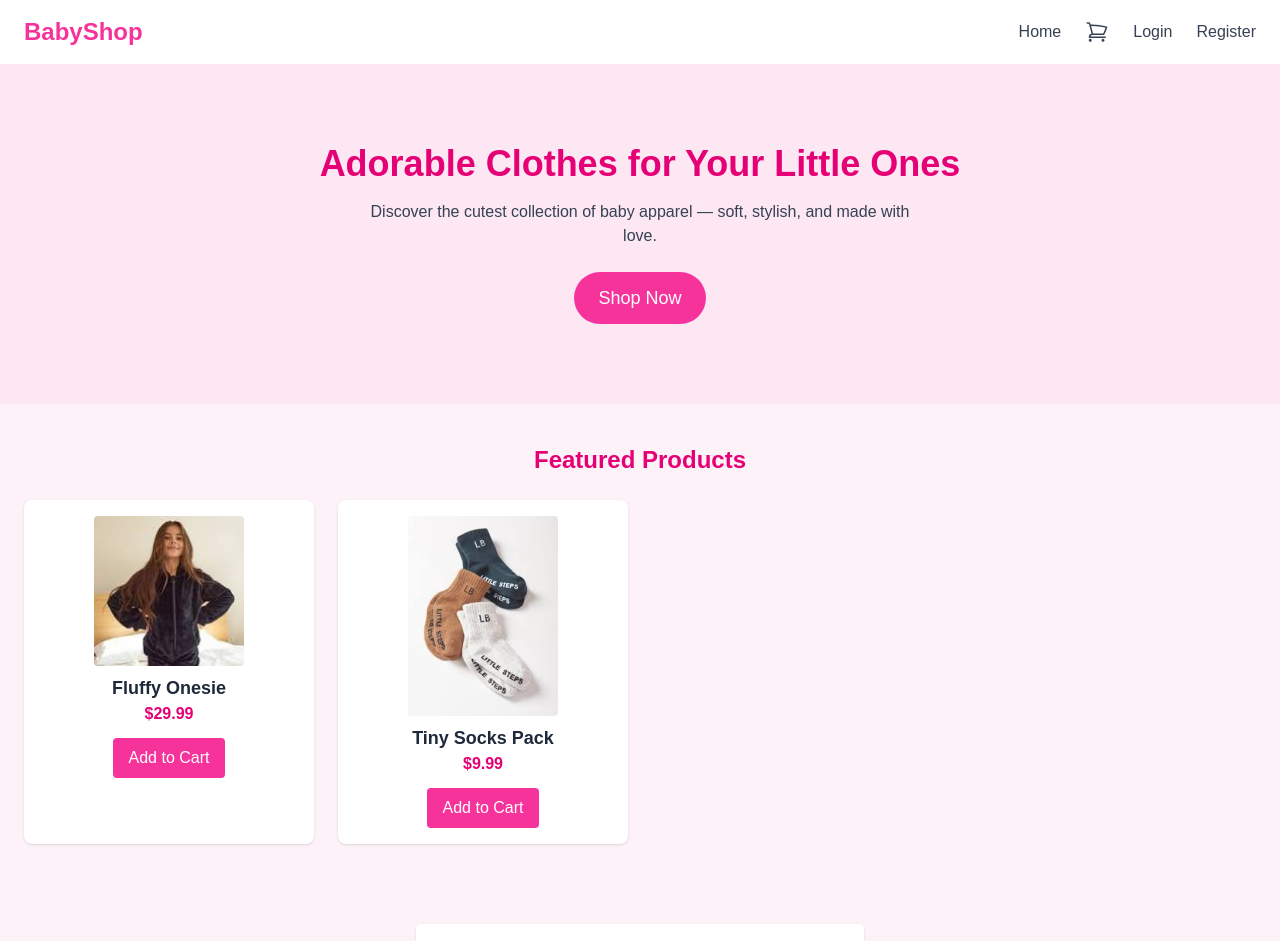
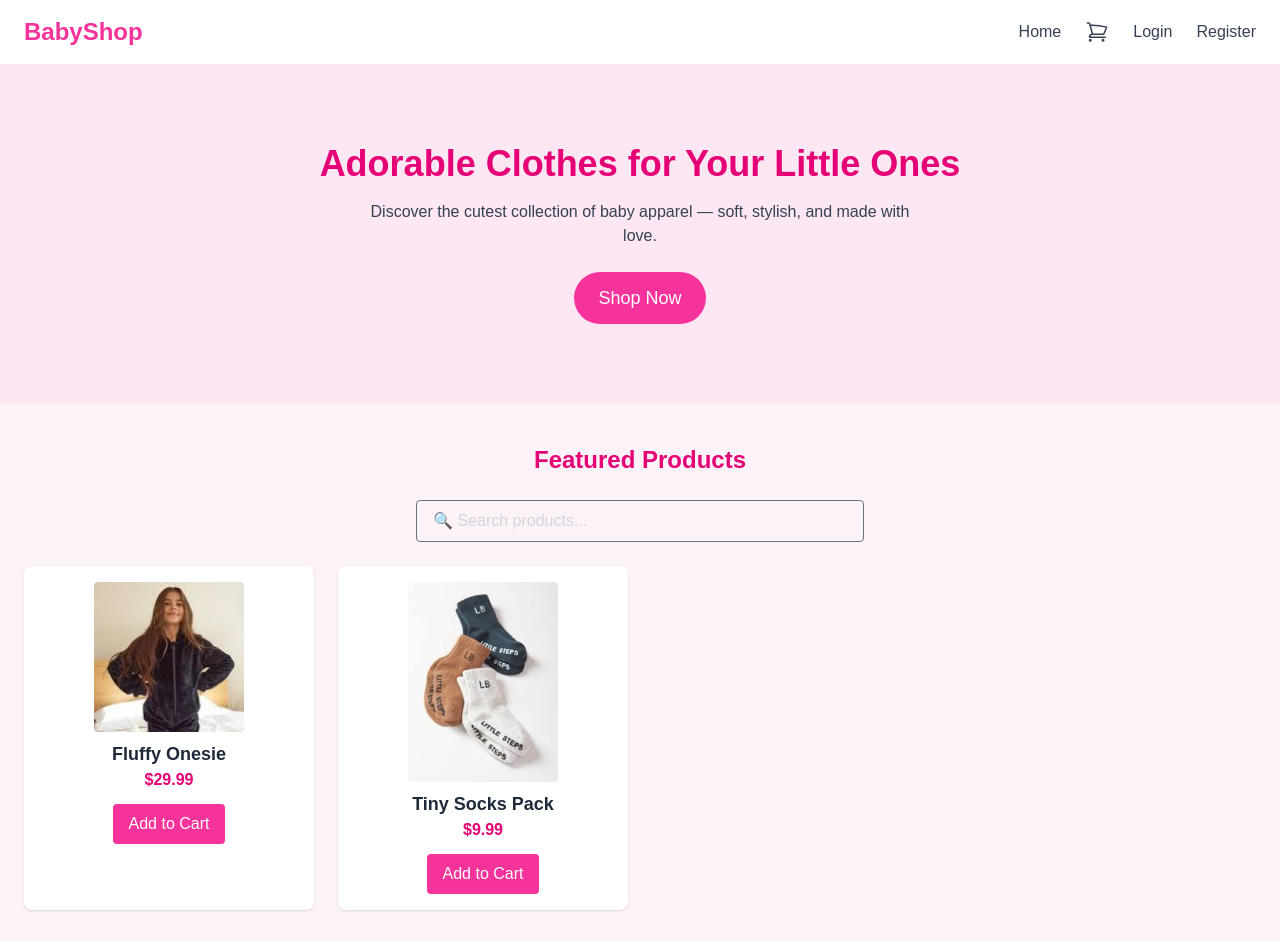
Before and after one commit to BITS4/babyshop, a Next.js app in the folder babyshop/: page / in a window 1280 px wide. Shown: the top 941 px of the page. Built offline with nearby package versions, Linux system fonts and the light colour scheme.

Commit message:
simple profile page

```diff
--- a/babyshop/app/page.tsx
+++ b/babyshop/app/page.tsx
@@ -5,53 +5,46 @@ import HeroSection from "../components/HeroSection"
 import ProductCard from "../components/ProductCard"
 import CartPreview from "../components/CartPreview"
 import { useProducts } from "../context/ProductContext"
-
-const products = [
-  {
-    id: 1,
-    name: "Fluffy Onesie",
-    description: "Soft and cozy onesie for your little one",
-    price: "$29.99",
-    image: "/images/onesie.jpeg"
-  },
-  {
-    id: 2,
-    name: "Tiny Socks Pack",
-    description: "Cute and comfortable socks for your little one",
-    price: "$9.99",
-    image: "/images/socks.jpeg"
-  },
-  {
-    id: 3,
-    name: "Mini Hoodie",
-    description: "Warm and cozy hoodie for your little one",
-    price: "$34.99",
-    image: "/images/hoodie.jpeg"
-  },
-  {
-    id: 4,
-    name: "Cute Pajamas",
-    description: "Soft and cozy pajamas for your little one",
-    price: "$24.99",
-    image: "/images/pajamas.jpeg"
-  },
-]
+import { useState } from "react"
 
 export default function Home() {
   const { products } = useProducts()
+  const [searchTerm, setSearchTerm] = useState("")
+
+  const filteredProducts = products.filter(product =>
+    product.name.toLowerCase().includes(searchTerm.toLowerCase()) ||
+    product.description.toLowerCase().includes(searchTerm.toLowerCase())
+  )
 
   return (
     <main className="min-h-screen bg-pink-50">
       <Navbar />
       <HeroSection />
+
       <section className="py-10 px-6">
         <h2 className="text-2xl font-bold text-pink-600 mb-6 text-center">Featured Products</h2>
-        <div className="grid grid-cols-1 sm:grid-cols-2 md:grid-cols-3 lg:grid-cols-4 gap-6">
-          {products.map(product => (
-            <ProductCard key={product.id} product={product} />
-          ))}
+
+        <div className="max-w-md mx-auto mb-6">
+          <input
+            type="text"
+            placeholder="🔍 Search products..."
+            value={searchTerm}
+            onChange={e => setSearchTerm(e.target.value)}
+            className="text-black placeholder:text-gray-300 w-full px-4 py-2 rounded border border-gray-500 focus:outline-none focus:ring-2 focus:ring-pink-300"
+          />
         </div>
+
+        {filteredProducts.length === 0 ? (
+          <p className="text-center text-black">No products match your search.</p>
+        ) : (
+          <div className="grid grid-cols-1 sm:grid-cols-2 md:grid-cols-3 lg:grid-cols-4 gap-6">
+            {filteredProducts.map(product => (
+              <ProductCard key={product.id} product={product} />
+            ))}
+          </div>
+        )}
       </section>
+
       <CartPreview />
     </main>
   )
--- /dev/null
+++ b/babyshop/app/profile/page.tsx
@@ -0,0 +1,84 @@
+"use client"
+
+import { useAuth } from "@/context/AuthContext"
+import { useRouter } from "next/navigation"
+import { useEffect, useState } from "react"
+import Image from "next/image"
+
+export default function ProfilePage() {
+  const { user, logout, isLoading, changePassword } = useAuth()
+  const router = useRouter()
+
+  const [newPassword, setNewPassword] = useState("")
+  const [showChange, setShowChange] = useState(false)
+
+  useEffect(() => {
+    if (!isLoading && !user) {
+      router.push("/login")
+    }
+  }, [user, isLoading])
+
+  if (isLoading || !user) return null
+
+  return (
+    <div className="min-h-screen bg-pink-50 py-10 px-4 flex justify-center items-center">
+      <div className="bg-white rounded-lg shadow-lg p-8 w-full max-w-md text-center space-y-6">
+        <Image
+          src="/images/avatar-placeholder.png"
+          alt="User Avatar"
+          width={80}
+          height={80}
+          className="mx-auto rounded-full border border-gray-300"
+        />
+        <h1 className="text-2xl font-bold text-pink-600">👤 User Profile</h1>
+        <p className="text-lg text-gray-800"><strong>Email:</strong> {user}</p>
+
+        {showChange ? (
+          <form
+            onSubmit={e => {
+              e.preventDefault()
+              if (newPassword.length < 4) {
+                alert("❌ Password must be at least 4 characters.")
+                return
+              }
+              changePassword(newPassword)
+              alert("✅ Password changed successfully!")
+              setShowChange(false)
+              setNewPassword("")
+            }}
+            className="space-y-3"
+          >
+            <input
+              type="password"
+              value={newPassword}
+              onChange={e => setNewPassword(e.target.value)}
+              placeholder="New Password"
+              className="w-full px-3 py-2 border rounded"
+              required
+            />
+            <button
+              type="submit"
+              className="w-full bg-blue-500 text-white py-2 rounded hover:bg-blue-600"
+            >
+              Save New Password
+            </button>
+          </form>
+        ) : (
+          <button
+            className="bg-blue-500 text-white px-4 py-2 rounded hover:bg-blue-600 transition"
+            onClick={() => setShowChange(true)}
+          >
+            Change Password
+          </button>
+        )}
+
+        <button
+          className="bg-red-500 text-white px-4 py-2 rounded hover:bg-red-600 transition"
+          onClick={logout}
+        >
+          Logout
+        </button>
+      </div>
+    </div>
+  )
+}
--- a/babyshop/components/Navbar.tsx
+++ b/babyshop/components/Navbar.tsx
@@ -27,7 +27,8 @@ export default function Navbar() {
         </Link>
         {user && (
           <>
-            <Link href="/admin" className="hover:text-pink-500">My page</Link>
+            <Link href="/admin" className="hover:text-pink-500">Admin</Link>
+            <Link href="/profile" className="hover:text-pink-500">My Page</Link>
             <Link href="/admin/orders" className="hover:text-pink-500">Orders</Link>
           </>
         )}
```
